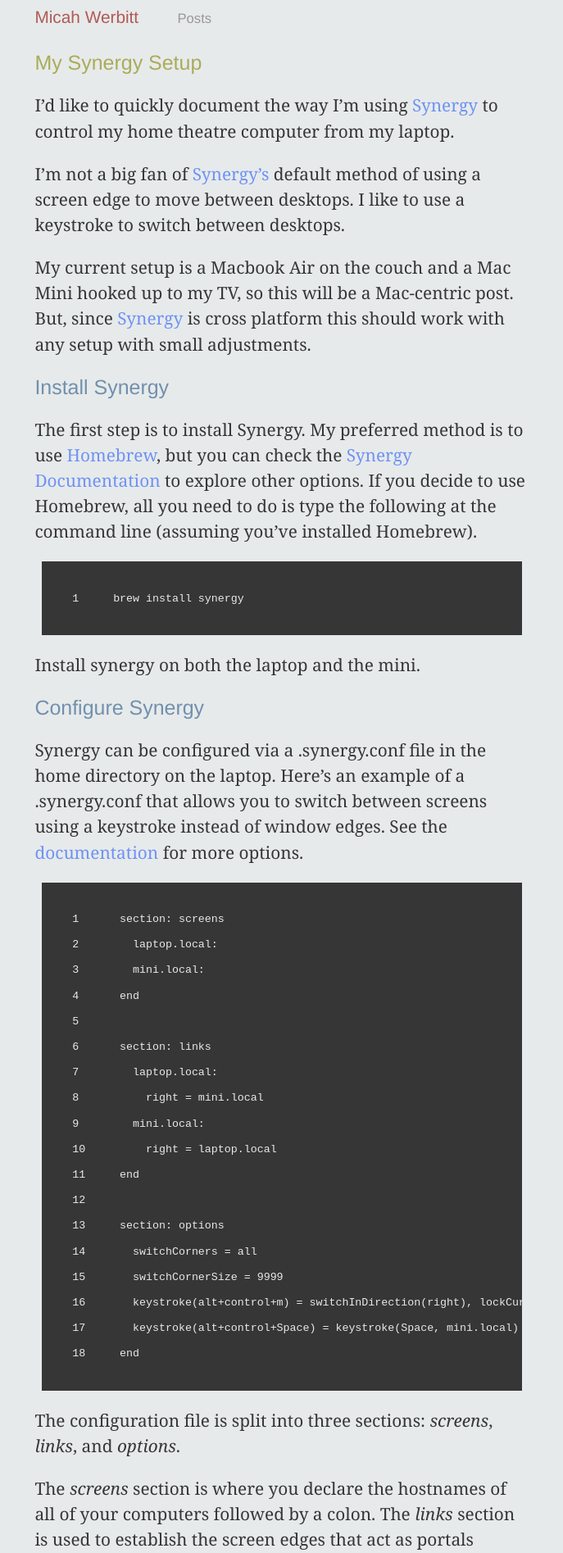
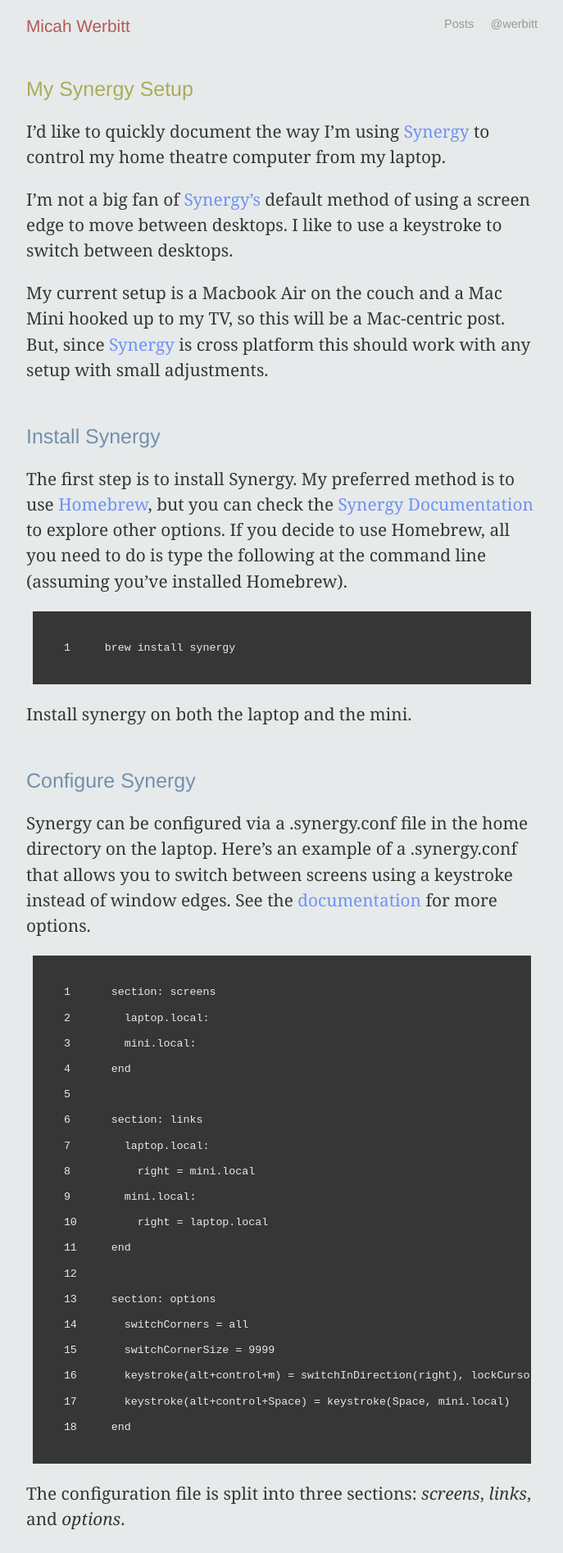
Before and after one commit to werbitt/werbitt.github.com, a Jekyll site: the page built from _posts/2012-04-01-my-synergy-setup.md, in a window 1280 px wide. Shown: the top 1895 px of the page at 82% size, without its empty margins (296-983 px from the left). Built offline with Jekyll 4.4.1, drawn with Linux system fonts in a browser that asks for light colours; Markdown is read by kramdown in place of the engine named in the settings.

Commit message:
Brush up the ol' blog

```diff
--- a/_layouts/default.html
+++ b/_layouts/default.html
@@ -14,6 +14,7 @@
         {% if page.id %}
           <nav>
             <a href="/">Posts</a>
+            <a href="https://twitter.com/#!/werbitt">@werbitt</a>
           </nav>
         {% endif %}
       </header>
--- a/css/screen.css
+++ b/css/screen.css
@@ -8,6 +8,7 @@
   font-family: helvetica, arial, san-serif;
   font-size: 1.2em;
   font-weight: normal;
+  margin-top: 2em;
 }
 
 h1 {
@@ -28,6 +29,7 @@
   line-height: 1.5em;
   width: 30em;
   margin: auto;
+  padding: 1em .5em .5em;
 }
 
 pre {
@@ -42,8 +44,6 @@
 }
 
 header {
-  padding-top: .5em;
-  padding-left: .5em;
   line-height: 1em;
 }
 
@@ -51,7 +51,6 @@
   display: inline;
   font-family: helvetica, arial, san-serif;
   font-size: 1em;
-  margin-right: 2em;
 }
 
 header .name a {
@@ -64,14 +63,15 @@
 }
 
 header nav {
-  display: inline;
+  margin-top: -0.25em;
+  float: right;
 }
 
 header nav a {
   font-family: helvetica, arial, san-serif;
-  font-size: .8em;
+  font-size: .7em;
   color: #999999;
+  margin-left: 1em;
 }
 .content {
-  padding: 0.5em;
 }
```
